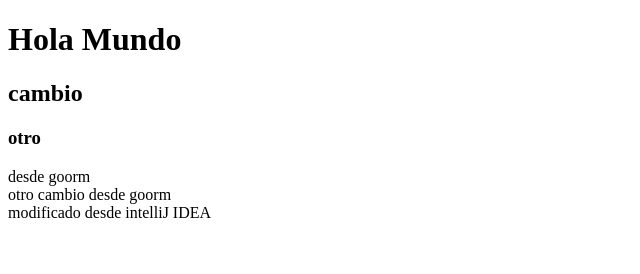
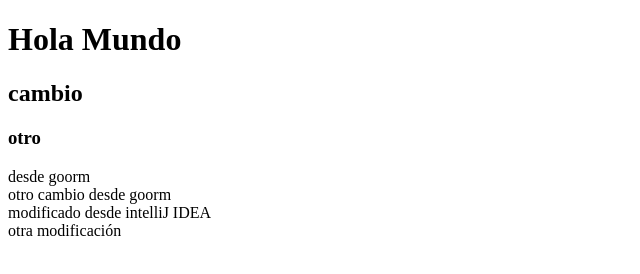
Before and after one commit to inforcad/prueba, a plain HTML site: page prueba.html in a window 1280 px wide. Shown: the whole page, without its empty margins (0-640 px from the left). Drawn offline with Linux system fonts and the light colour scheme.

Commit message:
prueba IntelliJ IDEA 2

```diff
--- a/prueba.html
+++ b/prueba.html
@@ -14,6 +14,7 @@
 	otro cambio desde goorm <br>
 
 	modificado desde intelliJ IDEA<br>
+otra modificación
 
 
 </body>
```
